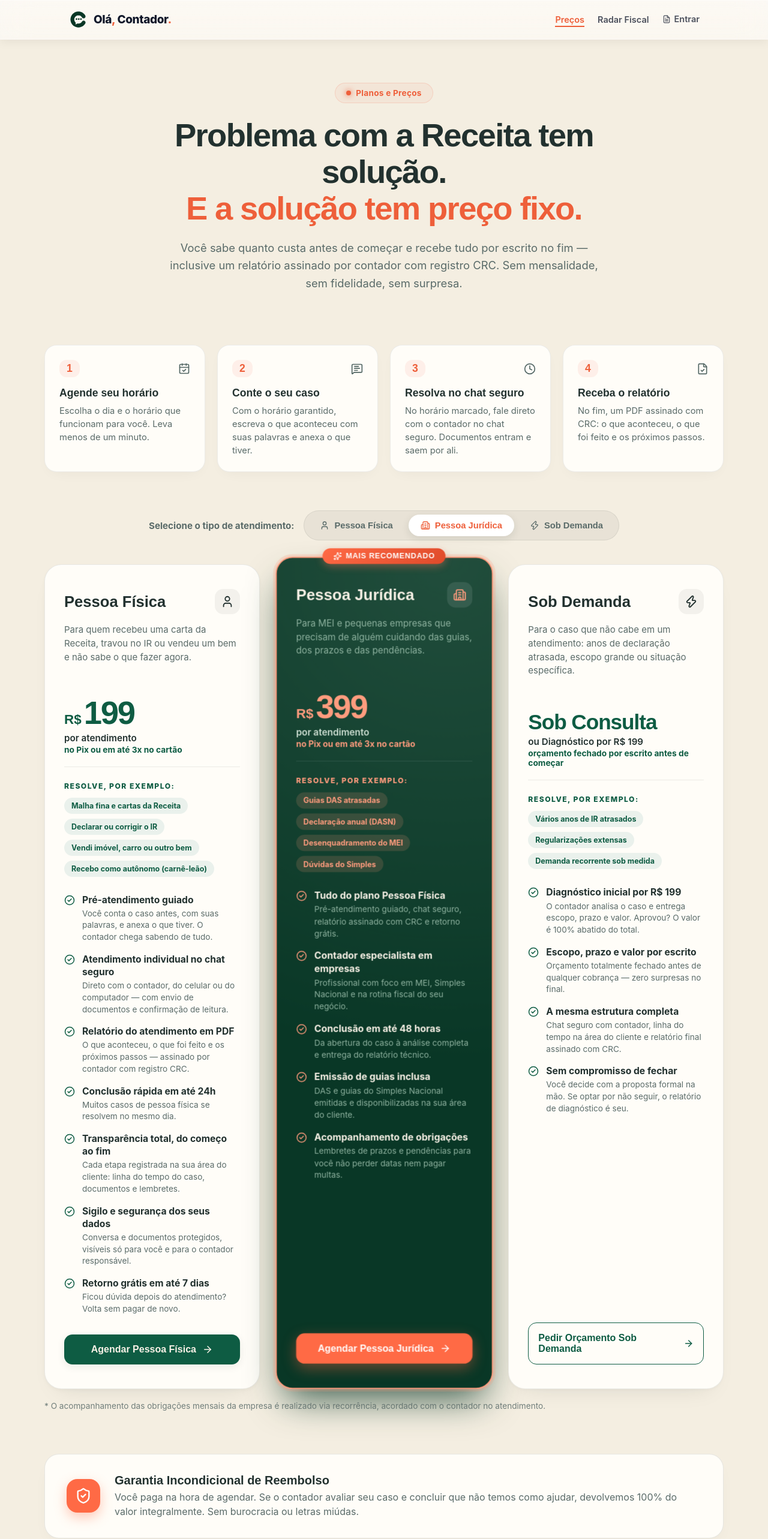
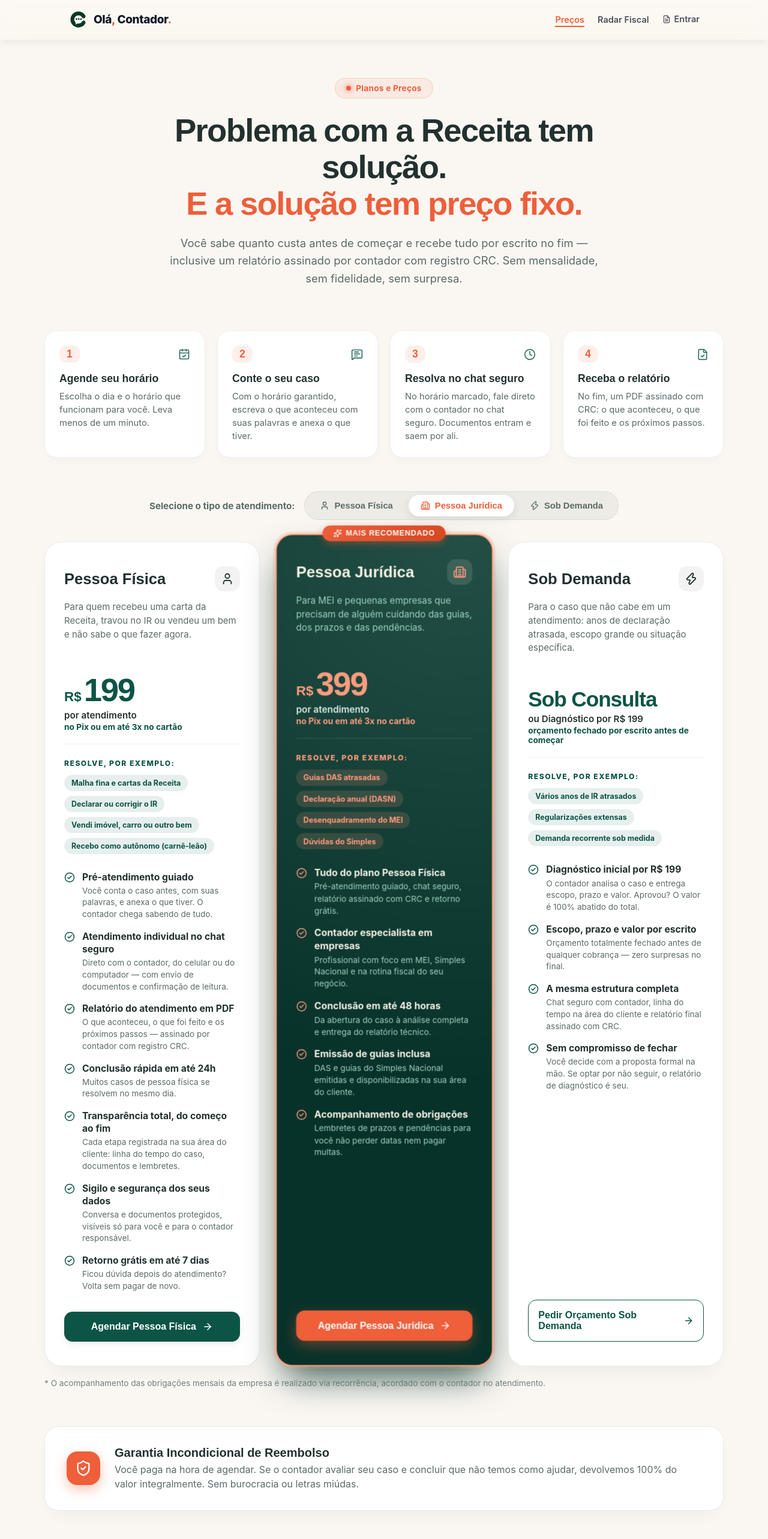
Before and after one commit to hexxa-dotcom/ol-contador, a Next.js app in the folder area-contador-next/: page /precos in a window 1280 px wide. Shown: the top 2566 px of the page at 60% size. Built offline with nearby package versions, Linux system fonts and the light colour scheme; no server answers.

Commit message:
Corrige fundo amarelado e alinha cards de preco ao tema da marca

```diff
--- a/area-contador-next/src/app/(public)/precos/page.tsx
+++ b/area-contador-next/src/app/(public)/precos/page.tsx
@@ -52,7 +52,7 @@ export default async function PrecosPage() {
   return (
     <>
       <SiteHeader active="precos" />
-      <main style={{ background: "#F4EEE1", minHeight: "100vh", paddingBottom: "40px" }}>
+      <main className={styles.mainWrapper}>
 
         {/* HERO */}
         <section className={styles.hero}>
--- a/area-contador-next/src/app/(public)/precos/precos.module.css
+++ b/area-contador-next/src/app/(public)/precos/precos.module.css
@@ -1,4 +1,10 @@
-/* Estilos 3D Avançados e Responsivos da página de Preços */
+/* Estilos 3D Premium e Limpos para a página de Preços */
+
+.mainWrapper {
+  background: var(--pub-paper, #FAF7F2);
+  min-height: 100vh;
+  padding-bottom: 48px;
+}
 
 .container {
   max-width: 1180px;
@@ -7,7 +13,7 @@
 }
 
 .hero {
-  padding: 72px 0 48px;
+  padding: 64px 0 40px;
   text-align: center;
 }
 
@@ -17,9 +23,9 @@
   gap: 8px;
   font-size: 0.85rem;
   font-weight: 700;
-  color: var(--pub-coral);
-  background: rgba(242, 122, 98, 0.08);
-  border: 1px solid rgba(242, 122, 98, 0.2);
+  color: var(--pub-coral, #EE5F3A);
+  background: rgba(238, 95, 58, 0.08);
+  border: 1px solid rgba(238, 95, 58, 0.2);
   padding: 8px 18px;
   border-radius: 99px;
   margin-bottom: 24px;
@@ -30,8 +36,8 @@
   width: 8px;
   height: 8px;
   border-radius: 50%;
-  background: var(--pub-coral);
-  box-shadow: 0 0 10px var(--pub-coral);
+  background: var(--pub-coral, #EE5F3A);
+  box-shadow: 0 0 10px var(--pub-coral, #EE5F3A);
 }
 
 .heroTitle {
@@ -40,18 +46,18 @@
   font-weight: 800;
   line-height: 1.12;
   letter-spacing: -0.03em;
-  color: var(--pub-ink);
+  color: var(--pub-ink, #22312F);
   max-width: 840px;
   margin: 0 auto 20px;
 }
 
 .accent {
-  color: var(--pub-coral);
+  color: var(--pub-coral, #EE5F3A);
 }
 
 .heroSub {
   font-size: 1.15rem;
-  color: var(--pub-ink-soft);
+  color: var(--pub-ink-soft, #5A6B69);
   max-width: 720px;
   margin: 0 auto;
   line-height: 1.6;
@@ -59,7 +65,7 @@
 
 /* ---------- Passos ---------- */
 .passosSection {
-  margin: 40px 0 64px;
+  margin: 32px 0 56px;
 }
 
 .passosGrid {
@@ -69,18 +75,18 @@
 }
 
 .passoCard {
-  background: #FFFDF8;
+  background: #FFFFFF;
   border-radius: 20px;
   padding: 24px;
-  border: 1px solid rgba(23, 35, 28, 0.08);
-  box-shadow: 0 8px 24px -10px rgba(23, 35, 28, 0.06), inset 0 1px 0 rgba(255, 255, 255, 0.8);
+  border: 1px solid rgba(34, 49, 47, 0.08);
+  box-shadow: 0 6px 20px -8px rgba(34, 49, 47, 0.06), inset 0 1px 0 rgba(255, 255, 255, 0.9);
   transition: all 0.3s cubic-bezier(0.2, 0.8, 0.2, 1);
 }
 
 .passoCard:hover {
   transform: translateY(-4px);
-  box-shadow: 0 16px 32px -12px rgba(23, 35, 28, 0.12);
-  border-color: rgba(242, 122, 98, 0.3);
+  box-shadow: 0 14px 28px -10px rgba(34, 49, 47, 0.12);
+  border-color: rgba(238, 95, 58, 0.3);
 }
 
 .passoHeader {
@@ -94,14 +100,14 @@
   font-family: 'Bricolage Grotesque', sans-serif;
   font-size: 1.1rem;
   font-weight: 800;
-  color: var(--pub-coral);
-  background: rgba(242, 122, 98, 0.1);
+  color: var(--pub-coral, #EE5F3A);
+  background: rgba(238, 95, 58, 0.1);
   padding: 4px 12px;
   border-radius: 12px;
 }
 
 .passoIcon {
-  color: var(--pub-teal);
+  color: var(--pub-green, #0C5446);
   opacity: 0.85;
 }
 
@@ -109,20 +115,20 @@
   font-family: 'Hanken Grotesk', sans-serif;
   font-size: 1.1rem;
   font-weight: 800;
-  color: var(--pub-ink);
+  color: var(--pub-ink, #22312F);
   margin: 0 0 8px;
 }
 
 .passoDesc {
   font-size: 0.92rem;
-  color: var(--pub-ink-soft);
+  color: var(--pub-ink-soft, #5A6B69);
   line-height: 1.5;
   margin: 0;
 }
 
 /* ---------- Grid de Planos & Seletor ---------- */
 .planosContainer {
-  margin-bottom: 72px;
+  margin-bottom: 64px;
 }
 
 .selectorBar {
@@ -130,22 +136,22 @@
   align-items: center;
   justify-content: center;
   gap: 16px;
-  margin-bottom: 40px;
+  margin-bottom: 36px;
   flex-wrap: wrap;
 }
 
 .selectorLabel {
   font-size: 0.95rem;
   font-weight: 700;
-  color: var(--pub-ink-soft);
+  color: var(--pub-ink-soft, #5A6B69);
 }
 
 .selectorTabs {
   display: inline-flex;
-  background: rgba(23, 35, 28, 0.05);
-  padding: 6px;
+  background: rgba(34, 49, 47, 0.06);
+  padding: 5px;
   border-radius: 99px;
-  border: 1px solid rgba(23, 35, 28, 0.08);
+  border: 1px solid rgba(34, 49, 47, 0.08);
   gap: 6px;
 }
 
@@ -160,19 +166,19 @@
   font-family: 'Hanken Grotesk', sans-serif;
   font-size: 0.92rem;
   font-weight: 700;
-  color: var(--pub-ink-soft);
+  color: var(--pub-ink-soft, #5A6B69);
   cursor: pointer;
   transition: all 0.25s ease;
 }
 
 .tabBtn:hover {
-  color: var(--pub-ink);
+  color: var(--pub-ink, #22312F);
 }
 
 .tabActive {
-  background: #ffffff;
-  color: var(--pub-coral) !important;
-  box-shadow: 0 4px 14px rgba(23, 35, 28, 0.1);
+  background: #FFFFFF;
+  color: var(--pub-coral, #EE5F3A) !important;
+  box-shadow: 0 4px 14px rgba(34, 49, 47, 0.1);
 }
 
 .planosGrid {
@@ -194,40 +200,42 @@
   transform-style: preserve-3d;
 }
 
+/* CARDS CLAROS EM BRANCO PURO */
 .planoLight {
-  background: #FFFDF8;
-  border: 1px solid rgba(23, 35, 28, 0.09);
-  box-shadow: 0 18px 40px -25px rgba(23, 35, 28, 0.15), 0 2px 6px rgba(23, 35, 28, 0.03), inset 0 1px 0 rgba(255, 255, 255, 0.9);
+  background: #FFFFFF;
+  border: 1px solid rgba(34, 49, 47, 0.1);
+  box-shadow: 0 16px 36px -20px rgba(34, 49, 47, 0.12), inset 0 1px 0 rgba(255, 255, 255, 0.9);
 }
 
 .planoLight:hover {
   transform: translateY(-6px);
-  box-shadow: 0 24px 48px -20px rgba(23, 35, 28, 0.22);
+  box-shadow: 0 24px 48px -18px rgba(34, 49, 47, 0.18);
 }
 
+/* CARD ESCURO PETRÓLEO */
 .planoDark {
-  background: #093726;
-  background-image: radial-gradient(circle at 80% 0%, rgba(143, 179, 160, 0.18), transparent 60%);
-  border: 1px solid rgba(143, 179, 160, 0.2);
-  box-shadow: 0 24px 50px -20px rgba(9, 55, 38, 0.6), inset 0 1px 0 rgba(255, 255, 255, 0.12);
+  background: var(--pub-green-deep, #07322A);
+  background-image: radial-gradient(circle at 85% 0%, rgba(159, 211, 196, 0.18), transparent 65%);
+  border: 1px solid rgba(159, 211, 196, 0.25);
+  box-shadow: 0 24px 50px -20px rgba(7, 50, 42, 0.65), inset 0 1px 0 rgba(255, 255, 255, 0.15);
   color: #F7F1E6;
 }
 
 .planoDark:hover {
   transform: translateY(-6px);
-  box-shadow: 0 30px 60px -20px rgba(9, 55, 38, 0.75);
+  box-shadow: 0 30px 60px -20px rgba(7, 50, 42, 0.8);
 }
 
 /* SELEÇÃO ATIVA 3D */
 .planoSelecionado {
-  border: 2.5px solid var(--pub-coral) !important;
-  box-shadow: 0 0 0 4px rgba(242, 122, 98, 0.2), 0 24px 50px -15px rgba(242, 122, 98, 0.35), inset 0 1px 0 rgba(255, 255, 255, 0.9) !important;
+  border: 2.5px solid var(--pub-coral, #EE5F3A) !important;
+  box-shadow: 0 0 0 4px rgba(238, 95, 58, 0.18), 0 24px 50px -15px rgba(238, 95, 58, 0.3), inset 0 1px 0 rgba(255, 255, 255, 0.9) !important;
   transform: translateY(-6px) scale(1.01);
 }
 
 .planoSelecionadoDark {
   border: 2.5px solid #FF9C7E !important;
-  box-shadow: 0 0 0 4px rgba(255, 156, 126, 0.25), 0 30px 60px -15px rgba(9, 55, 38, 0.8) !important;
+  box-shadow: 0 0 0 4px rgba(255, 156, 126, 0.25), 0 30px 60px -15px rgba(7, 50, 42, 0.85) !important;
   transform: translateY(-6px) scale(1.01);
 }
 
@@ -237,8 +245,8 @@
   top: -16px;
   left: 50%;
   transform: translateX(-50%);
-  background: var(--pub-coral);
-  color: #ffffff;
+  background: var(--pub-coral, #EE5F3A);
+  color: #FFFFFF;
   font-family: 'Hanken Grotesk', sans-serif;
   font-size: 0.78rem;
   font-weight: 800;
@@ -246,7 +254,7 @@
   text-transform: uppercase;
   padding: 6px 18px;
   border-radius: 99px;
-  box-shadow: 0 4px 14px rgba(242, 122, 98, 0.4);
+  box-shadow: 0 4px 14px rgba(238, 95, 58, 0.4);
   white-space: nowrap;
   display: flex;
   align-items: center;
@@ -255,7 +263,7 @@
 }
 
 .badgeCoral {
-  background: linear-gradient(135deg, #FF6A45 0%, #e04b2b 100%);
+  background: linear-gradient(135deg, #EE5F3A 0%, #d44824 100%);
 }
 
 .badgeDestaqueFixo {
@@ -291,28 +299,28 @@
   font-family: 'Bricolage Grotesque', sans-serif;
   font-size: 1.6rem;
   font-weight: 800;
-  color: var(--pub-ink);
+  color: var(--pub-ink, #22312F);
 }
 
 .planoIconBadge {
   width: 42px;
   height: 42px;
   border-radius: 14px;
-  background: rgba(23, 35, 28, 0.05);
+  background: rgba(34, 49, 47, 0.06);
   display: flex;
   align-items: center;
   justify-content: center;
-  color: var(--pub-ink);
+  color: var(--pub-ink, #22312F);
 }
 
 .iconDark {
-  background: rgba(255, 255, 255, 0.1);
+  background: rgba(255, 255, 255, 0.12);
   color: #FF9C7E;
 }
 
 .planoSubtitulo {
   font-size: 0.94rem;
-  color: var(--pub-ink-soft);
+  color: var(--pub-ink-soft, #5A6B69);
   line-height: 1.5;
   min-height: 56px;
 }
@@ -321,11 +329,11 @@
 .precoBox {
   margin: 16px 0 24px;
   padding-bottom: 20px;
-  border-bottom: 1px solid rgba(23, 35, 28, 0.08);
+  border-bottom: 1px solid rgba(34, 49, 47, 0.08);
 }
 
 .planoDark .precoBox {
-  border-bottom-color: rgba(255, 255, 255, 0.12);
+  border-bottom-color: rgba(255, 255, 255, 0.15);
 }
 
 .precoFlex {
@@ -338,7 +346,7 @@
   font-family: 'Bricolage Grotesque', sans-serif;
   font-size: 1.4rem;
   font-weight: 800;
-  color: #0E5C43;
+  color: var(--pub-green, #0C5446);
 }
 
 .precoNum {
@@ -346,7 +354,7 @@
   font-size: 3.4rem;
   font-weight: 800;
   letter-spacing: -0.04em;
-  color: #0E5C43;
+  color: var(--pub-green, #0C5446);
   line-height: 1;
 }
 
@@ -355,20 +363,20 @@
   font-size: 2.2rem;
   font-weight: 800;
   letter-spacing: -0.03em;
-  color: #0E5C43;
+  color: var(--pub-green, #0C5446);
   line-height: 1.1;
 }
 
 .precoUnidade {
   font-size: 0.95rem;
-  color: var(--pub-ink);
+  color: var(--pub-ink, #22312F);
   margin-top: 4px;
   font-weight: 600;
 }
 
 .precoPagamento {
   font-size: 0.86rem;
-  color: #0E5C43;
+  color: var(--pub-green, #0C5446);
   font-weight: 700;
   margin-top: 2px;
 }
@@ -383,7 +391,7 @@
   font-weight: 800;
   letter-spacing: 0.12em;
   text-transform: uppercase;
-  color: #0E5C43;
+  color: var(--pub-green, #0C5446);
   margin-bottom: 12px;
 }
 
@@ -396,8 +404,8 @@
 .chipLight {
   font-size: 0.78rem;
   font-weight: 700;
-  background: #EAF1EC;
-  color: #0E5C43;
+  background: var(--pub-green-mist, #E6EFED);
+  color: var(--pub-green, #0C5446);
   padding: 6px 12px;
   border-radius: 20px;
 }
@@ -427,7 +435,7 @@
 }
 
 .checkIconLight {
-  color: #0E5C43;
+  color: var(--pub-green, #0C5446);
   flex-shrink: 0;
   margin-top: 2px;
 }
@@ -442,14 +450,14 @@
   display: block;
   font-size: 0.98rem;
   font-weight: 700;
-  color: var(--pub-ink);
+  color: var(--pub-ink, #22312F);
   line-height: 1.35;
 }
 
 .entregavelText small {
   display: block;
   font-size: 0.85rem;
-  color: var(--pub-ink-soft);
+  color: var(--pub-ink-soft, #5A6B69);
   line-height: 1.45;
   margin-top: 3px;
 }
@@ -460,11 +468,11 @@
 }
 
 .textMutedDark {
-  color: #8FB3A0 !important;
+  color: #9FD3C4 !important;
 }
 
 .textLightMuted {
-  color: #CFE0D4 !important;
+  color: #DCEDE7 !important;
 }
 
 .textCoral {
@@ -485,57 +493,57 @@
   font-size: 1rem;
   text-decoration: none !important;
   transition: all 0.25s ease;
-  box-shadow: 0 4px 14px rgba(23, 35, 28, 0.08);
+  box-shadow: 0 4px 14px rgba(34, 49, 47, 0.08);
 }
 
 .btnCardSecondary {
-  background: #0E5C43;
-  color: #F7F1E6 !important;
+  background: var(--pub-green, #0C5446);
+  color: #FFFFFF !important;
 }
 
 .btnCardSecondary:hover {
-  background: #093726;
+  background: var(--pub-green-deep, #07322A);
   transform: translateY(-2px);
-  box-shadow: 0 8px 20px rgba(14, 92, 67, 0.3);
+  box-shadow: 0 8px 20px rgba(12, 84, 70, 0.3);
 }
 
 .btnCardSelected {
-  background: var(--pub-coral);
-  color: #ffffff !important;
-  box-shadow: 0 6px 20px rgba(242, 122, 98, 0.4);
+  background: var(--pub-coral, #EE5F3A);
+  color: #FFFFFF !important;
+  box-shadow: 0 6px 20px rgba(238, 95, 58, 0.4);
 }
 
 .btnCardSelected:hover {
-  background: #e04b2b;
+  background: #d44824;
   transform: translateY(-2px);
 }
 
 .btnCardCoral {
-  background: #FF6A45;
-  color: #ffffff !important;
-  box-shadow: 0 8px 24px rgba(255, 106, 69, 0.4);
+  background: var(--pub-coral, #EE5F3A);
+  color: #FFFFFF !important;
+  box-shadow: 0 8px 24px rgba(238, 95, 58, 0.4);
 }
 
 .btnCardCoral:hover {
-  background: #e04b2b;
+  background: #d44824;
   transform: translateY(-2px);
-  box-shadow: 0 12px 30px rgba(255, 106, 69, 0.5);
+  box-shadow: 0 12px 30px rgba(238, 95, 58, 0.5);
 }
 
 .btnCardOutline {
   background: transparent;
-  color: #0E5C43 !important;
-  border: 1.5px solid #0E5C43;
+  color: var(--pub-green, #0C5446) !important;
+  border: 1.5px solid var(--pub-green, #0C5446);
   box-shadow: none;
 }
 
 .btnCardOutline:hover {
-  background: rgba(14, 92, 67, 0.06);
+  background: rgba(12, 84, 70, 0.06);
 }
 
 .observacaoRecorrencia {
   font-size: 0.85rem;
-  color: var(--pub-ink-soft);
+  color: var(--pub-ink-soft, #5A6B69);
   opacity: 0.85;
   margin-top: 20px;
   text-align: left;
@@ -543,28 +551,28 @@
 
 /* ---------- GARANTIA ---------- */
 .garantiaBox {
-  background: #FFFDF8;
-  border: 1px solid rgba(23, 35, 28, 0.1);
+  background: #FFFFFF;
+  border: 1px solid rgba(34, 49, 47, 0.1);
   border-radius: 24px;
   padding: 32px 36px;
   display: flex;
   align-items: center;
   gap: 24px;
-  margin-bottom: 72px;
-  box-shadow: 0 12px 32px -15px rgba(23, 35, 28, 0.08);
+  margin-bottom: 64px;
+  box-shadow: 0 12px 32px -15px rgba(34, 49, 47, 0.08);
 }
 
 .garantiaIconWrap {
   width: 56px;
   height: 56px;
   border-radius: 18px;
-  background: #FF6A45;
-  color: #ffffff;
+  background: var(--pub-coral, #EE5F3A);
+  color: #FFFFFF;
   display: flex;
   align-items: center;
   justify-content: center;
   flex-shrink: 0;
-  box-shadow: 0 8px 20px rgba(255, 106, 69, 0.35);
+  box-shadow: 0 8px 20px rgba(238, 95, 58, 0.35);
 }
 
 .garantiaText b {
@@ -572,13 +580,13 @@
   font-family: 'Bricolage Grotesque', sans-serif;
   font-size: 1.25rem;
   font-weight: 800;
-  color: var(--pub-ink);
+  color: var(--pub-ink, #22312F);
   margin-bottom: 4px;
 }
 
 .garantiaText span {
   font-size: 1rem;
-  color: var(--pub-ink-soft);
+  color: var(--pub-ink-soft, #5A6B69);
   line-height: 1.5;
 }
 
@@ -597,25 +605,25 @@
   font-family: 'Bricolage Grotesque', sans-serif;
   font-size: clamp(1.8rem, 3vw, 2.4rem);
   font-weight: 800;
-  color: var(--pub-ink);
+  color: var(--pub-ink, #22312F);
   margin-bottom: 12px;
 }
 
 .faqSub {
   font-size: 1.05rem;
-  color: var(--pub-ink-soft);
+  color: var(--pub-ink-soft, #5A6B69);
 }
 
 /* ---------- CTA FINAL ---------- */
 .ctaFinal {
-  background: #093726;
+  background: var(--pub-green-deep, #07322A);
   color: #F7F1E6;
   border-radius: 32px;
   padding: 64px 40px;
   text-align: center;
   position: relative;
   overflow: hidden;
-  box-shadow: 0 24px 50px -20px rgba(9, 55, 38, 0.7);
+  box-shadow: 0 24px 50px -20px rgba(7, 50, 42, 0.7);
   margin-bottom: 64px;
 }
 
@@ -629,7 +637,7 @@
 
 .ctaDesc {
   font-size: 1.1rem;
-  color: #CFE0D4;
+  color: #DCEDE7;
   max-width: 580px;
   margin: 0 auto 32px;
   line-height: 1.6;
@@ -649,25 +657,25 @@
   gap: 10px;
   padding: 18px 40px;
   border-radius: 99px;
-  background: #FF6A45;
-  color: #ffffff !important;
+  background: var(--pub-coral, #EE5F3A);
+  color: #FFFFFF !important;
   font-family: 'Hanken Grotesk', sans-serif;
   font-size: 1.1rem;
   font-weight: 800;
   text-decoration: none !important;
-  box-shadow: 0 10px 28px -8px rgba(255, 106, 69, 0.7);
+  box-shadow: 0 10px 28px -8px rgba(238, 95, 58, 0.7);
   transition: all 0.25s ease;
 }
 
 .btnCtaMain:hover {
-  background: #e04b2b;
+  background: #d44824;
   transform: translateY(-2px);
-  box-shadow: 0 14px 36px -8px rgba(255, 106, 69, 0.8);
+  box-shadow: 0 14px 36px -8px rgba(238, 95, 58, 0.8);
 }
 
 .ctaSubLink {
   font-size: 0.95rem;
-  color: #8FB3A0;
+  color: #9FD3C4;
 }
 
 .ctaSubLink a {
```
